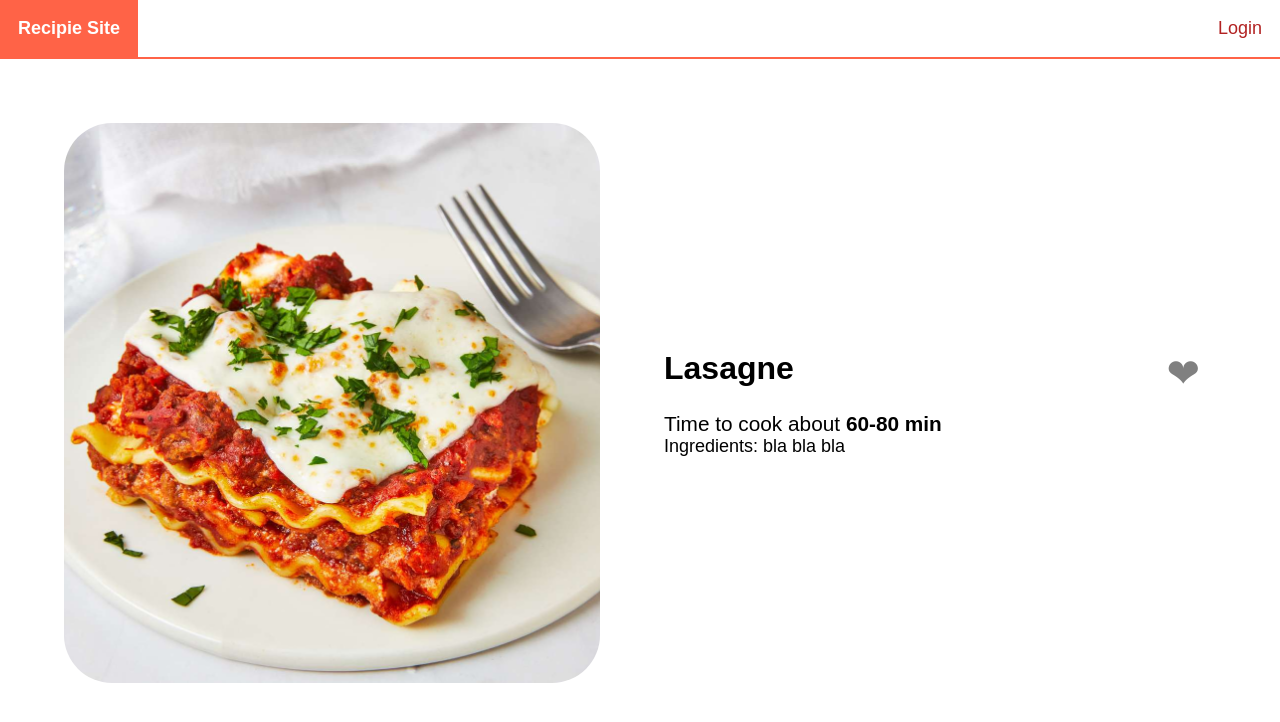
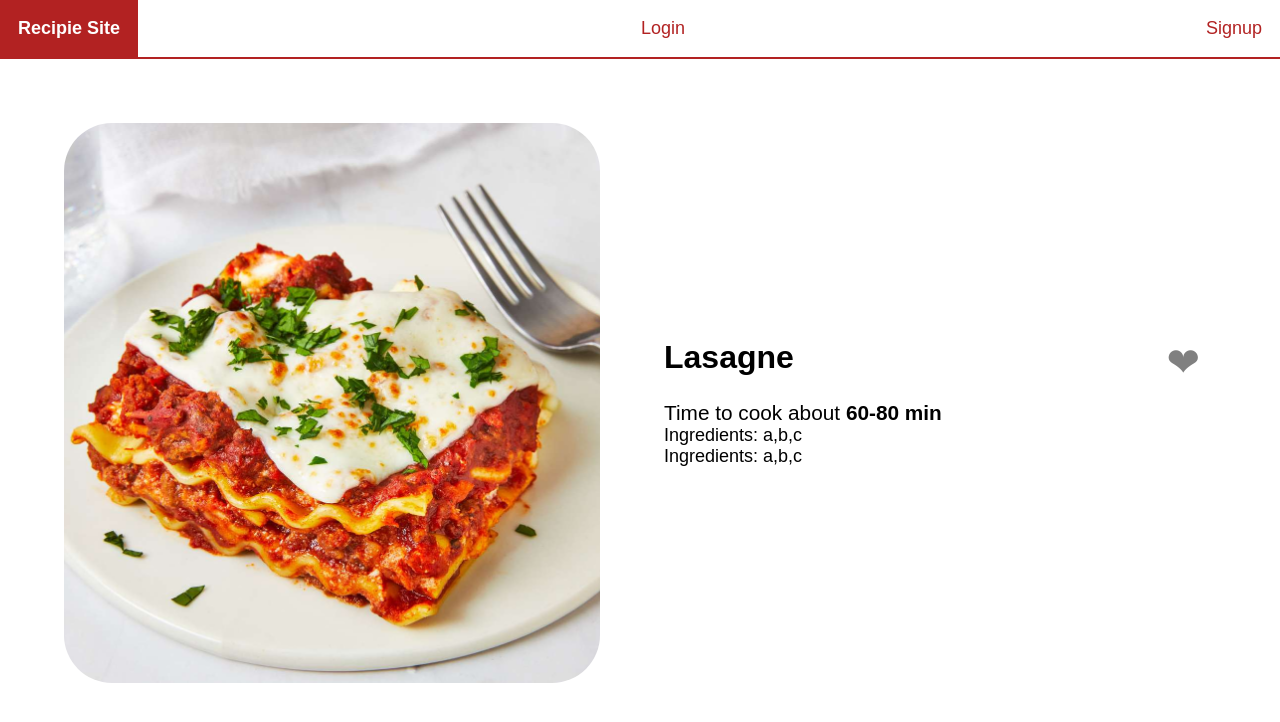
Before and after one commit to MateuszStasica/Recipie-site, an Angular app: page /food/1 in a window 1280 px wide. Shown: the top 722 px of the page. Built offline with nearby package versions, Linux system fonts and the light colour scheme.

Commit message:
Not found functionality for searchbar

```diff
--- a/src/app/app-routing.module.ts
+++ b/src/app/app-routing.module.ts
@@ -7,7 +7,7 @@ import { FoodPageComponent } from './food-page/food-page.component';
 const routes: Routes = [
   {path:'', component:HomeComponent},
   {path:'search/:searchTerm', component:HomeComponent},
-  {path:'food/:id', component:FoodPageComponent}
+  {path:'food/:id', component:FoodPageComponent},
 ];
 
 @NgModule({
--- a/src/app/app.module.ts
+++ b/src/app/app.module.ts
@@ -8,6 +8,7 @@ import { HomeComponent } from './home/home.component';
 import { SearchComponent } from './search/search.component';
 import { FormsModule } from '@angular/forms';
 import { FoodPageComponent } from './food-page/food-page.component';
+import { NotFoundComponent } from './not-found/not-found.component';
 
 @NgModule({
   declarations: [
@@ -15,7 +16,8 @@ import { FoodPageComponent } from './food-page/food-page.component';
     HeaderComponent,
     HomeComponent,
     SearchComponent,
-    FoodPageComponent
+    FoodPageComponent,
+    NotFoundComponent,
   ],
   imports: [
     BrowserModule,
--- a/src/app/food-page/food-page.component.html
+++ b/src/app/food-page/food-page.component.html
@@ -18,7 +18,14 @@
         <div class="description">
             Ingredients:
             <span class="recipie">
-                {{food.recipie}}
+                {{food.ingredients}}
+            </span>
+        </div>
+        <!---->
+        <div ng-app="">
+            Ingredients:
+            <span class="recipie">
+                {{food.ingredients}}
             </span>
         </div>
     </div>
--- a/src/app/header/header.component.css
+++ b/src/app/header/header.component.css
@@ -1,7 +1,7 @@
 header{
     background: white;
     padding: 0;
-    border-bottom: 2px solid tomato;
+    border-bottom: 2px solid firebrick;
 }
 
 a{
@@ -9,7 +9,7 @@ a{
 }
 
 a:hover{
-    background: tomato;
+    background: firebrick;
     color:white;
 }
 
--- a/src/app/header/header.component.html
+++ b/src/app/header/header.component.html
@@ -6,5 +6,10 @@
                 <li><a href="#" routerLink="/login-page" class="login">Login</a></li>
             </ul>
         </nav>
+        <nav>
+            <ul>
+                <li><a href="#" routerLink="/signup-page" class="signup">Signup</a></li>
+            </ul>
+        </nav>
     </div>
 </header>
--- a/src/app/home/home.component.html
+++ b/src/app/home/home.component.html
@@ -1,4 +1,5 @@
 <app-search></app-search>
+<app-not-found [visible]="!foods || foods.length <= 0" resetLinkText="Reset Search"></app-not-found>
   <!--
     Obstawiam, że nie o takie rozwiązanie chodziło, tylko o związane z wykorzystaniem
     pliku konfiguracyjnego umożliwiającego dostęp do kubełka na S3. Próbowałem w tym
@@ -15,7 +16,7 @@
         </li>
     </ul>
     -->
-<ul>
+    <ul>
     <li *ngFor="let food of foods">
         <a routerLink="/food/{{food.id}}">
             <img src="{{food.imageUrl}}" alt="">
--- /dev/null
+++ b/src/app/not-found/not-found.component.css
@@ -0,0 +1,24 @@
+div{
+    display: flex;
+    align-items: center;
+    justify-content: center;
+    flex-direction: column;
+    font-size: 1.5rem;
+    font-weight: 100;
+    height: 20vh;
+}
+
+div a{
+    font-size: 1rem;
+    background-color: firebrick;
+    color: white;
+    border-radius: 10rem;
+    padding: .7rem 1rem;
+    margin: 1rem;
+    opacity: .8;
+}
+
+div a:hover{
+    opacity: 1;
+    cursor: pointer;
+}
--- /dev/null
+++ b/src/app/not-found/not-found.component.html
@@ -0,0 +1,4 @@
+<div *ngIf="visible">
+    {{notFoundMessage}}
+    <a routerLink="{{resetLinkRoute}}">{{resetLinkText}}</a>
+</div>
--- /dev/null
+++ b/src/app/not-found/not-found.component.ts
@@ -0,0 +1,20 @@
+import { Component, Input, OnInit } from '@angular/core';
+
+@Component({
+  selector: 'app-not-found',
+  templateUrl: './not-found.component.html',
+  styleUrls: ['./not-found.component.css']
+})
+export class NotFoundComponent implements OnInit {
+
+  @Input() visible: boolean = false;
+  @Input() notFoundMessage: string = "Nothing Found!";
+  @Input() resetLinkText: string = "Reset";
+  @Input() resetLinkRoute: string = "/";
+
+  constructor() {}
+
+  ngOnInit(): void {
+
+  }
+}
--- a/src/app/services/food/food.service.ts
+++ b/src/app/services/food/food.service.ts
@@ -17,7 +17,7 @@ export class FoodService {
       {
         id:1,
         name:'Lasagne',
-        ingredients:[],
+        ingredients:['a','b','c'],
         recipie:'bla bla bla',
         cookTime:'60-80 min',
         imageUrl:'/assets/images/foods/food1.jpg',
```
Also changed, not shown: src/app/models/user.ts (added, +11 -0 lines), 1 other file (tests, documents, lock files or other folders).
